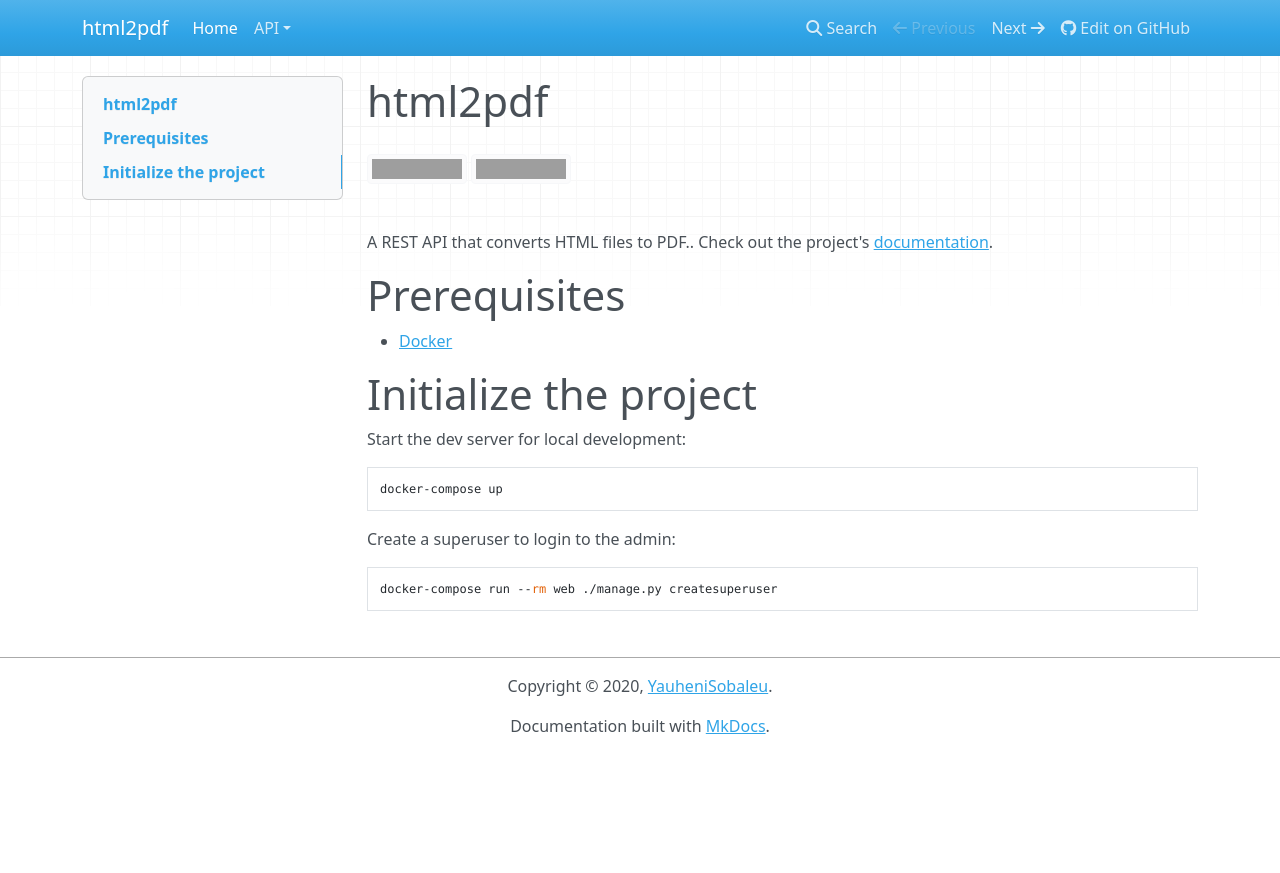
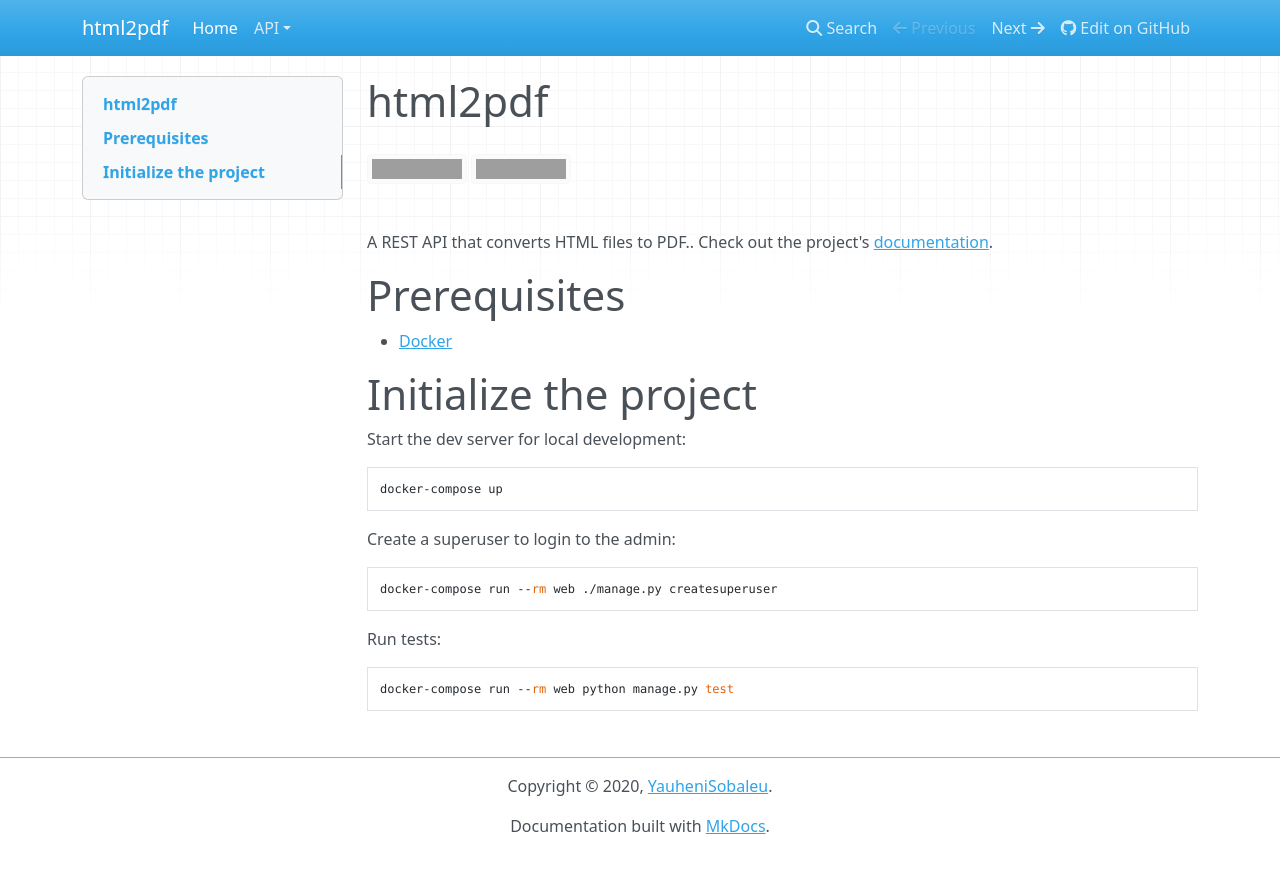
Before and after one commit to YauheniSobaleu/html2pdf, an MkDocs documentation site: the page built from docs/index.md, in a window 1280 px wide. Shown: the top 873 px of the page. Built offline with MkDocs 1.6.1, drawn with Linux system fonts in a browser that asks for light colours; nearby versions of some CDN libraries; grey boxes are pictures that could not be loaded.

Commit message:
Update index of the docs with instructions how to run tests,

````diff
--- a/docs/index.md
+++ b/docs/index.md
@@ -22,3 +22,9 @@
 ```bash
 docker-compose run --rm web ./manage.py createsuperuser
 ```
+
+Run tests:
+
+```bash
+docker-compose run --rm web python manage.py test
+```
````
